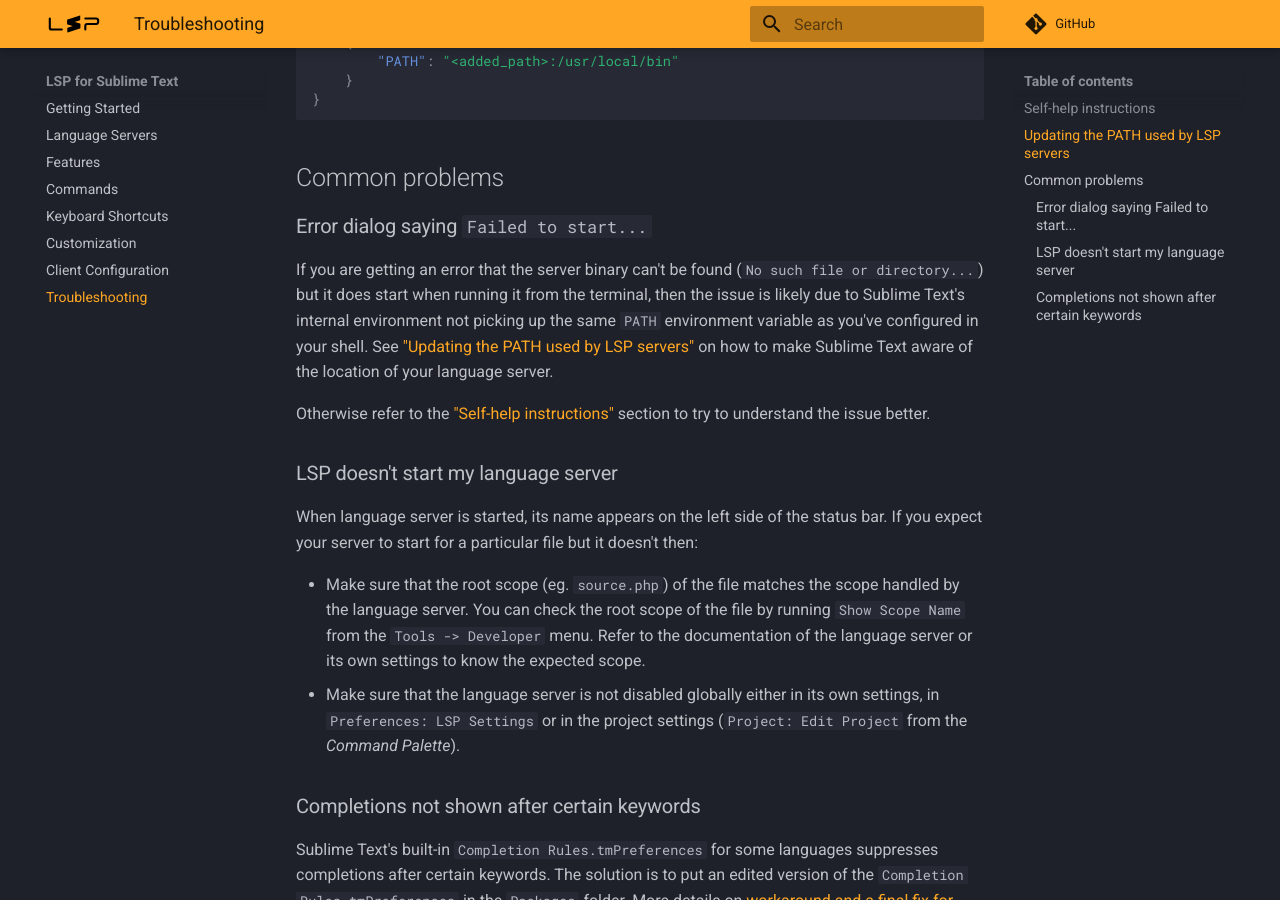
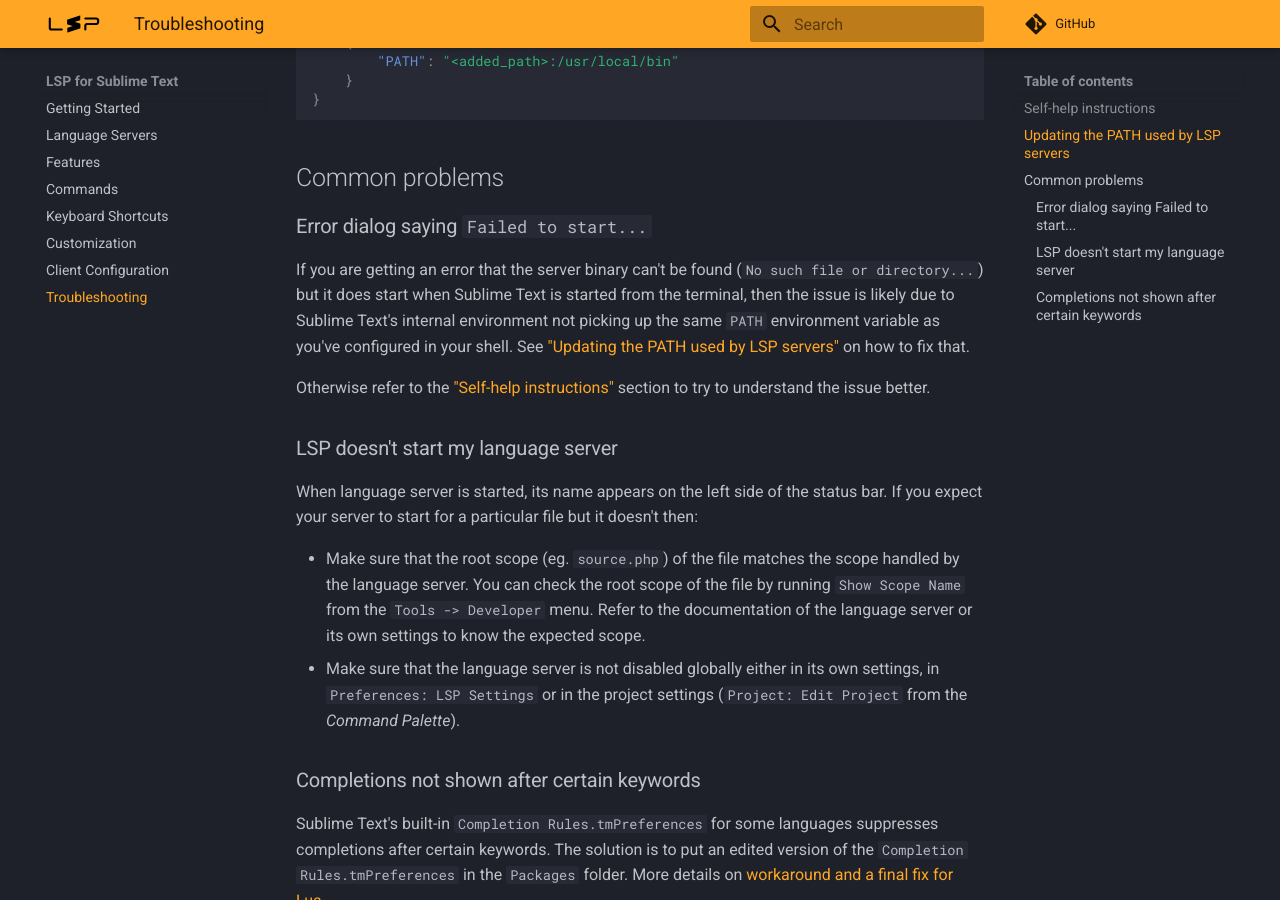
Before and after one commit to sublimelsp/LSP, an MkDocs documentation site: the page built from docs/src/troubleshooting.md, in a window 1280 px wide and 900 px high, scrolled down 1612 px. Built offline with MkDocs 1.6.1 and Material for MkDocs 9.7.7, drawn with Linux system fonts in a browser that asks for light colours; comment, search, counter and statistics services are not loaded.

Commit message:
refer to ST

```diff
--- a/docs/src/troubleshooting.md
+++ b/docs/src/troubleshooting.md
@@ -64,7 +64,7 @@
 
 ### Error dialog saying `Failed to start...`
 
-If you are getting an error that the server binary can't be found (`No such file or directory...`) but it does start when running it from the terminal, then the issue is likely due to Sublime Text's internal environment not picking up the same `PATH` environment variable as you've configured in your shell. See ["Updating the PATH used by LSP servers"](troubleshooting.md#updating-the-path-used-by-lsp-servers) on how to make Sublime Text aware of the location of your language server.
+If you are getting an error that the server binary can't be found (`No such file or directory...`) but it does start when Sublime Text is started from the terminal, then the issue is likely due to Sublime Text's internal environment not picking up the same `PATH` environment variable as you've configured in your shell. See ["Updating the PATH used by LSP servers"](troubleshooting.md#updating-the-path-used-by-lsp-servers) on how to fix that.
 
 Otherwise refer to the ["Self-help instructions"](troubleshooting.md#self-help-instructions) section to try to understand the issue better.
 
```
